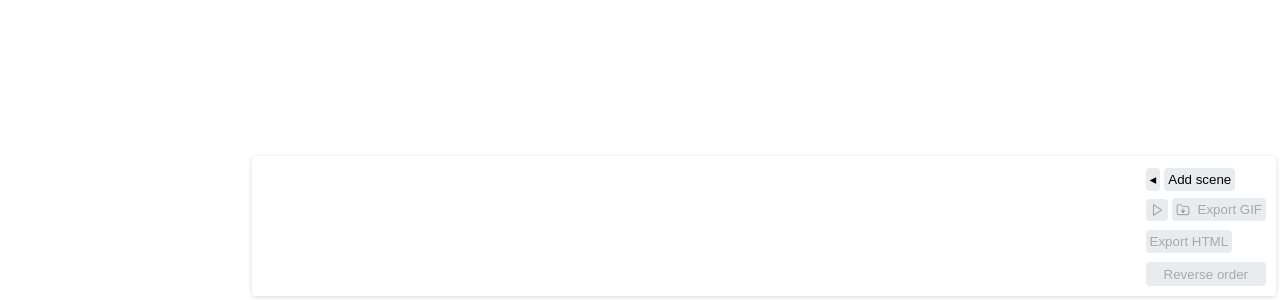
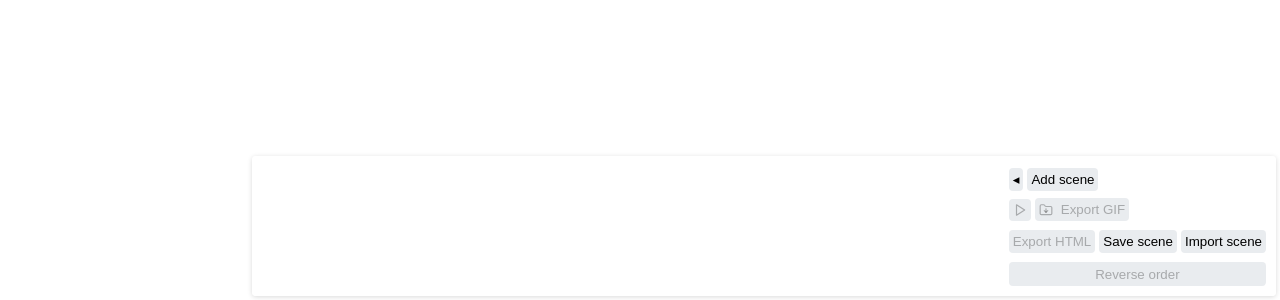
Before and after one commit to dai-shi/excalidraw-claymate, a React (Vite) app: page / in a window 1280 px wide. Shown: the part 500-800 px from the top of the page. Built offline with nearby package versions, Linux system fonts and the light colour scheme.

Commit message:
feat: Adds save and import scenes option
Fixes #22

Now exports and can import back the localstorage for the domain,
thus getting back whole scene.

```diff
--- a/src/Claymate.tsx
+++ b/src/Claymate.tsx
@@ -14,6 +14,8 @@ import { exportToGif } from './exportToGif';
 import { exportToHtml } from './exportToHtml';
 import { importFromFile } from './importFromFile';
 import { previewGif } from './previewGif';
+import { saveScene } from './saveScene';
+import { importScene } from './importScene';
 import { ClayMateIcons } from './components/Icon';
 import { Dialog } from './components/ui';
 import AutoAddSceneConfig from './components/AutoAddScene/AutoAddSceneConfig';
@@ -336,6 +338,20 @@ const Claymate = ({
           >
             Export HTML
           </button>
+          <button
+            type="button"
+            onClick={() => saveScene()}
+            title="Save scene (export localStorage)"
+          >
+            Save scene
+          </button>
+          <button
+            type="button"
+            onClick={() => importScene()}
+            title="Import scene (restore localStorage)"
+          >
+            Import scene
+          </button>
         </div>
         <button
           type="button"
--- /dev/null
+++ b/src/importScene.ts
@@ -0,0 +1,44 @@
+import { fileOpen } from 'browser-fs-access';
+import { loadStorage } from './persistence';
+import { loadLibraries } from './useLibrary';
+
+// Imports a previously saved claymate-scene.json file and restores localStorage.
+// After successful import the page is reloaded to let hooks pick up new storage.
+export const importScene = async () => {
+  try {
+    const file = await fileOpen({
+      extensions: ['.json'],
+      description: 'Claymate Scene JSON',
+      multiple: false,
+    });
+    if (!file) return;
+    const text = await file.text();
+    const parsed = JSON.parse(text);
+    if (typeof parsed !== 'object' || parsed === null) {
+      throw new Error('Invalid JSON structure');
+    }
+    // Replace only keys present in the file (avoid deleting other app/user data).
+    Object.entries(parsed as Record<string, unknown>).forEach(([key, value]) => {
+      if (typeof value === 'string') {
+        localStorage.setItem(key, value);
+      } else {
+        // Non-string values were probably stored as objects; re-stringify.
+        localStorage.setItem(key, JSON.stringify(value));
+      }
+    });
+    // Quick validation attempt (optional): try loading scenes.
+    const scenes = await loadStorage();
+    const libraries = loadLibraries();
+    if (!scenes || scenes.length === 0) {
+      console.warn('Imported storage did not contain scenes');
+    }
+    if (!libraries) {
+      console.warn('Imported storage did not contain libraries');
+    }
+    // Reload so hooks reinitialise from new localStorage.
+    window.location.reload();
+  } catch (e) {
+    console.error('Failed to import scene', e);
+    window.alert('Failed to import scene');
+  }
+};
--- /dev/null
+++ b/src/saveScene.ts
@@ -0,0 +1,34 @@
+import { fileSave } from 'browser-fs-access';
+
+// Exports all localStorage key/value pairs for this origin into a single JSON file.
+// The file structure is a plain object mapping keys to string values.
+// This keeps it generic so future keys are automatically included.
+export const saveScene = async () => {
+  try {
+    const data: Record<string, string> = {};
+    for (let i = 0; i < localStorage.length; i += 1) {
+      const key = localStorage.key(i);
+      if (key) {
+        const value = localStorage.getItem(key);
+        if (value != null) {
+          data[key] = value;
+        }
+      }
+    }
+    const blob = new Blob([JSON.stringify(data, null, 2)], {
+      type: 'application/json',
+    });
+    // Extract domain from window.location.origin (e.g., "http://localhost:8000" -> "localhost-8000")
+    const origin = window.location.origin
+      .replace(/^https?:\/\//, '')
+      .replace(/:/g, '-')
+      .replace(/\//g, '-');
+    await fileSave(blob, {
+      fileName: `claymate-scene-${origin}.json`,
+      extensions: ['.json'],
+    });
+  } catch (e) {
+    console.error('Failed to save scene', e);
+    window.alert('Failed to save scene');
+  }
+};
```
